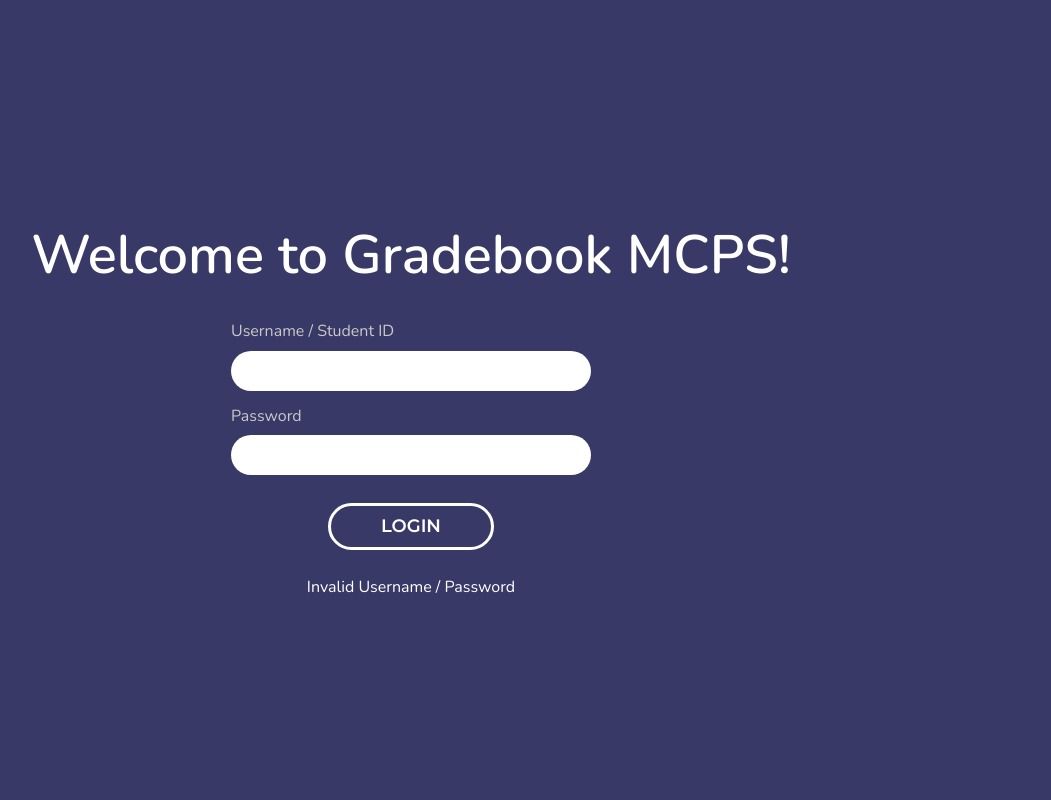
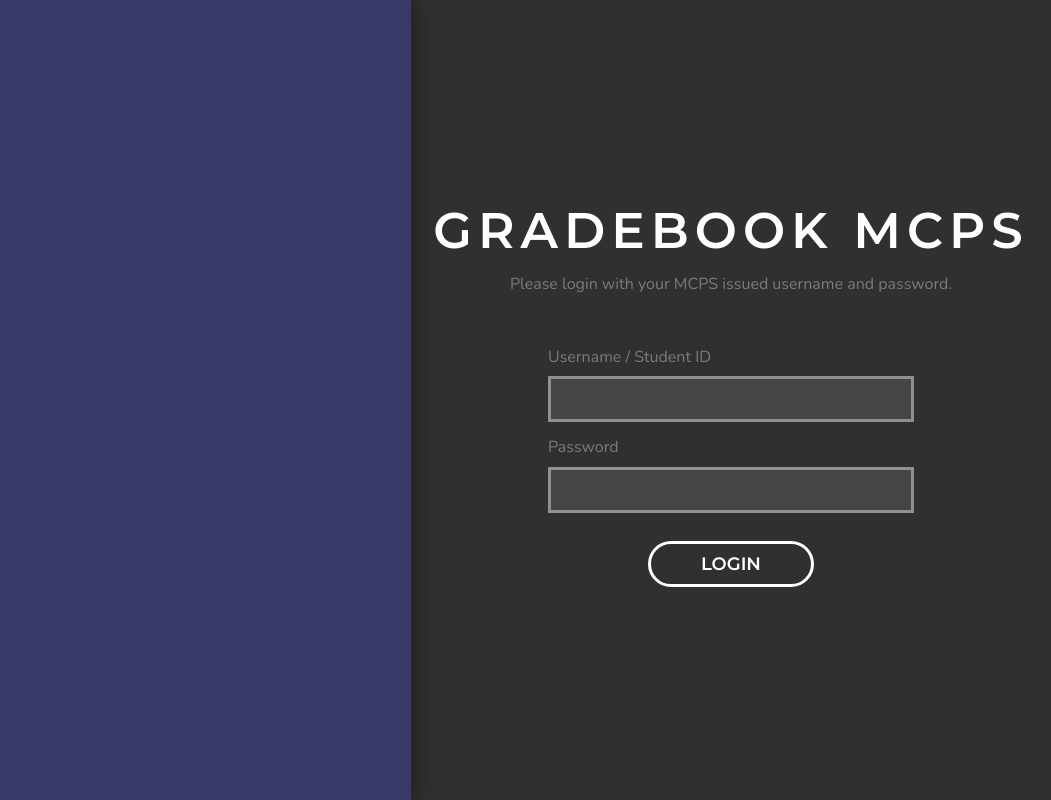
Before and after one commit to cf12/gradebook-mcps, a React (Create React App) app in the folder src/web/: page /login in a window 1280 px wide. Shown: the whole page, without its empty margins (229-1280 px from the left). Built offline with nearby package versions, Linux system fonts and the light colour scheme.

Commit message:
Worked on PageApp, PageClass, and redesigned PageLogin

```diff
--- a/src/web/src/components/ClassCard/index.jsx
+++ b/src/web/src/components/ClassCard/index.jsx
@@ -60,7 +60,7 @@
         />
 
         <div className='class-card__info'>
-          <h1 className='class-card__info__name'>{name}</h1>
+          <h1>{name}</h1>
           <p>{teacher}</p>
           <p>{email}</p>
           <p>Room {room}</p>
@@ -70,7 +70,7 @@
           <p>{percent}%</p>
         </div>
         <div className='class-card__period'>
-          <p>{parseInt(period)}</p>
+          <p>{parseInt(period, 10)}</p>
         </div>
         <div className='class-card__next'/>
       </Link>
--- a/src/web/src/components/ClassCard/index.scss
+++ b/src/web/src/components/ClassCard/index.scss
@@ -31,17 +31,14 @@
 
     & > h1 {
       margin: 4px 0;
+      color: black;
       font-size: 32px;
       font-weight: 700;
     }
 
     & > p {
       margin: 0;
-      color: $color-dark-3;
-    }
-
-    &__name {
-
+      color: $dark3;
     }
   }
 
--- a/src/web/src/pages/PageApp/index.scss
+++ b/src/web/src/pages/PageApp/index.scss
@@ -4,13 +4,13 @@
   width: 100%;
   font-family: 'Nunito', sans-serif;
 
-  background-color: $color-dark-4;
+  background-color: $dark4;
 
   &__top {
     width: 100%;
     height: 300px;
 
-    background-color: $color-dark-1;
+    background-color: $dark1;
 
     & > h1 {
       margin: 0;
@@ -21,7 +21,7 @@
 
     & > h3 {
       margin: 0;
-      color: $color-dark-2;
+      color: $dark2;
       font-size: 18px;
       font-weight: 400;
     }
--- a/src/web/src/pages/PageClass/index.jsx
+++ b/src/web/src/pages/PageClass/index.jsx
@@ -15,34 +15,49 @@
 
     this.state = {
       loaded: false,
-      data: null
+      classData: null,
+      gradesData: null
     }
   }
 
-  componentWillMount () {
+  async componentWillMount () {
     const id = this.props.match.params.id
     const searchParams = this.props.location.search
 
-    axios.get(`/api/class/${id}/grades${searchParams}`)
-      .then(res => {
-        console.log(res)
-        this.setState({
-          loaded: true,
-          data: res.data
-        })
-      })
+    const classData = await axios.get(`/api/class/${id}${searchParams}`)
+    console.log(classData.data)
+    const gradesData = await axios.get(`/api/class/${id}/grades${searchParams}`)
+
+    this.setState({
+      loaded: true,
+      classData: classData.data,
+      gradesData: gradesData.data
+    })
   }
 
   render () {
+    if (!this.state.loaded) {
+      return <p>Loading...</p>
+    }
+
+    const {
+      teacher,
+      room,
+      period,
+      courseName: name,
+      email_addr: email,
+    } = this.state.classData
+
     return (
       <div className='page-class fb-ccol'>
         <div className='page-class__top fb-row'>
           <div className='page-class__top__info'>
-            <h1></h1>
+            <h1>{name}</h1>
             <div className='separator' />
-            <p>Mrs. English Teacher</p>
-            <p>Period 1</p>
-            <p>Room 123</p>
+            <p>{teacher}</p>
+            <p>{email}</p>
+            <p>Period {period}</p>
+            <p>Room {room}</p>
           </div>
 
           <img
@@ -74,8 +89,8 @@
               </tr>
               {
                 (this.state.loaded)
-                  ? this.state.data.map(entry => (
-                    <tr className='page-class__grades__table__entry'>
+                  ? this.state.gradesData.map((entry, index) => (
+                    <tr className='page-class__grades__table__entry' key={index}>
                       <th className='page-class__grades__table__entry__icon fb-center'>
                         <IoMdArrowDropdown size='30px' />
                       </th>
--- a/src/web/src/pages/PageClass/index.scss
+++ b/src/web/src/pages/PageClass/index.scss
@@ -3,7 +3,7 @@
 .page-class {
   width: 100%;
   min-height: 100vh;
-  background-color: $color-dark-4;
+  background-color: $dark4;
 
   font-family: 'Nunito', sans-serif;
 
@@ -23,7 +23,7 @@
         margin: 0 0 5px;
         font-size: 18px;
         font-weight: 500;
-        color: $color-dark-3;
+        color: $dark3;
       }
     }
 
@@ -45,7 +45,7 @@
       font-weight: 300;
       letter-spacing: 4px;
 
-      color: $color-dark-3;
+      color: $dark3;
     }
 
     &__searchbar {
@@ -54,11 +54,11 @@
       margin-bottom: 30px;
       display: flex;
 
-      background-color: $color-dark-5;
+      background-color: $dark5;
       box-shadow: 2px 2px 8px 0 rgba(0, 0, 0, 0.2);
 
       &__icon {
-        color: $color-dark-3;
+        color: $dark3;
         width: 60px;
         height: 60px;
         box-sizing: border-box;
@@ -85,10 +85,10 @@
 
       &__legend {
         height: 50px;
-        background-color: $color-dark-5;
+        background-color: $dark5;
 
         font-family: 'Montserrat', sans-serif;
-        color: $color-dark-3;
+        color: $dark3;
 
         & > th {
           text-align: left;
@@ -101,8 +101,8 @@
       &__entry {
         height: 60px;
         background-color: white;
-        border-top: 1px solid $color-dark-5;
-        border-bottom: 1px solid $color-dark-5;
+        border-top: 1px solid $dark5;
+        border-bottom: 1px solid $dark5;
         cursor: pointer;
 
         &__icon {
@@ -114,7 +114,7 @@
           text-align: left;
           font-size: 16px;
           font-weight: 400;
-          color: $color-dark-2;
+          color: $dark2;
         }
 
         &__grade {
--- a/src/web/src/pages/PageLogin/index.jsx
+++ b/src/web/src/pages/PageLogin/index.jsx
@@ -47,8 +47,6 @@
       password: this.state.password
     })
       .then(res => {
-        console.log(res)
-        console.log('Logged!')
         this.props.logIn(res.data.expires)
         this.props.history.push('/app')
       })
@@ -67,11 +65,17 @@
 
   render () {
     return (
-      <div className='page-login fb-ccol'>
-        <h1 className='page-login__title'>Welcome to Gradebook MCPS!</h1>
+      <div className='page-login fb-crow'>
+        <div className='page-login__left'>
+          <img></img>
+        </div>
 
-        <form className='page-login__form' onSubmit={this.handleSubmit}>
-          <div className='page-login__form__entry fb-col'>
+        <div className='page-login__right fb-ccol'>
+          <h1 className='page-login__right__title'>GRADEBOOK MCPS</h1>
+          <h3 className='page-login__right__subtitle'>Please login with your MCPS issued username and password.</h3>
+
+          <form className='page-login__right__form' onSubmit={this.handleSubmit}>
+            <div className='page-login__right__form__entry fb-col'>
               <label>Username / Student ID</label>
               <input
                 name='username'
@@ -79,7 +83,7 @@
               />
             </div>
 
-          <div className='page-login__form__entry fb-col'>
+            <div className='page-login__right__form__entry fb-col'>
               <label>Password</label>
               <input
                 name='password'
@@ -92,12 +96,13 @@
           </form>
 
           <Button
-          className='page-login__button'
+            className='page-login__right__button'
             text='LOGIN'
             onClick={this.handleSubmit}
           />
 
-        <p>Invalid Username / Password</p>
+          <p>{this.state.flashMsg}</p>
+        </div>
       </div>
     )
   }
--- a/src/web/src/pages/PageLogin/index.scss
+++ b/src/web/src/pages/PageLogin/index.scss
@@ -1,10 +1,11 @@
+@import '../../styles/colors.scss';
+
 .page-login {
   width: 100%;
   height: 100vh;
 
   font-family: "Nunito", sans-serif;
 
-  background-color: #393968;
   color: white;
 
   &__title {
@@ -12,14 +13,46 @@
     font-weight: 600;
   }
 
+  &__left {
+    z-index: 1;
+    width: 50%;
+    height: 100%;
+    background-color: $primary3;
+    box-shadow: 2px 2px 20px 1px rgba(0, 0, 0, .4);
+  }
+
+  &__right {
+    width: 50%;
+    height: 100%;
+    background-color: $dark1;
+
+    text-align: center;
+    color: $dark2;
+
+    &__title {
+      color: white;
+      margin-bottom: 15px;
+
+      font-size: 50px;
+      font-weight: 600;
+      font-family: 'Montserrat', sans-serif;
+
+      letter-spacing: 6px;
+    }
+
+    &__subtitle {
+      margin: 0;
+      margin-bottom: 55px;
+      font-size: 16px;
+      font-weight: 400;
+    }
+
     &__form {
       &__entry {
         margin-bottom: 16px;
 
         & > label {
-        float: left;
-        color: #C9C9C9;
-
+          text-align: left;
           margin-bottom: 10px;
         }
 
@@ -28,10 +61,19 @@
           width: 320px;
           height: 40px;
 
-        border: none;
-        border-radius: 50px;
+          background-color: rgba(255, 255, 255, 0.1);
+          border: 3px solid rgba(255, 255, 255, 0.4);
 
-        font-size: 14px;
+          font-size: 16px;
+          color: white;
+
+          transition: all 150ms ease;
+
+          &:focus {
+            background-color: rgba(255, 255, 255, 0.2);
+            border-color: rgba(255, 255, 255, 0.8);
+            outline: none;
+          }
         }
       }
     }
@@ -40,3 +82,4 @@
       margin: 12px 0;
     }
   }
+}
--- a/src/web/src/styles/colors.scss
+++ b/src/web/src/styles/colors.scss
@@ -1,5 +1,9 @@
-$color-dark-1: #303030;
-$color-dark-2: #7B7B7B;
-$color-dark-3: #AFAFAF;
-$color-dark-4: #F1F1F1;
-$color-dark-5: #FAFAFA;
+$dark1: #303030;
+$dark2: #7B7B7B;
+$dark3: #AFAFAF;
+$dark4: #F1F1F1;
+$dark5: #FAFAFA;
+
+$primary1: #6969DF;
+$primary2: #464695;
+$primary3: #393968;
```
Also changed, not shown: 1 other file (tests, documents, lock files or other folders). Lines whose indentation alone changed are shown as unchanged.
